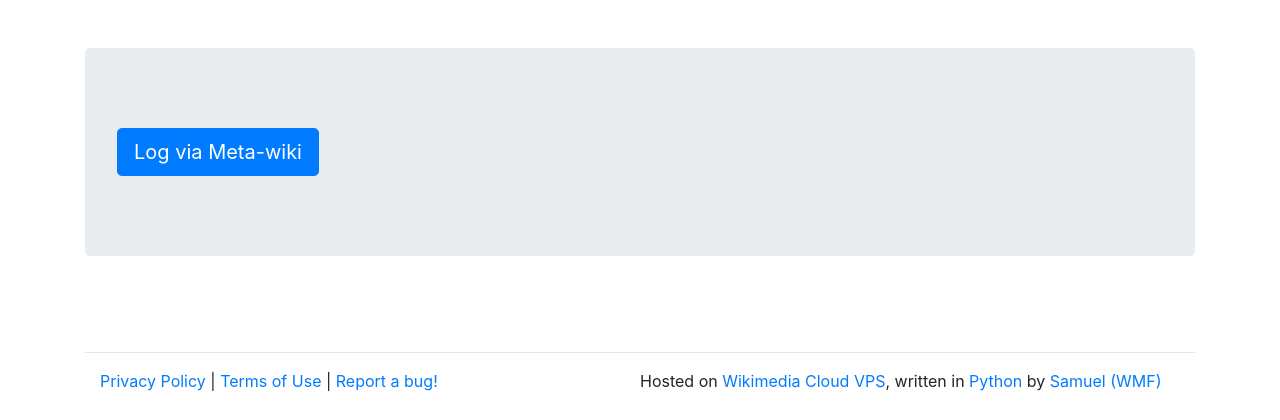
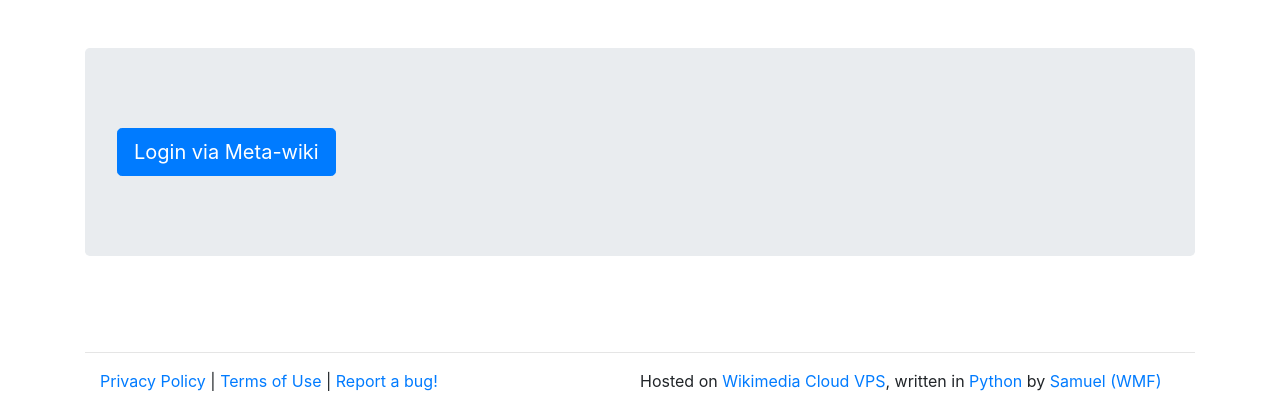
Before and after one commit to samuelguebo/tsbot-nda, a Python web app: template templates/index.html in a window 1280 px wide. Shown: the part 56-476 px from the top of the page. Run offline with Jinja, Linux system fonts and the light colour scheme; the template is opened without the code that fills it, so the values that code supplies are empty; some libraries are stand-ins or nearby versions.

Commit message:
[IMPR]  Jinja template adjustments

```diff
--- a/templates/index.html
+++ b/templates/index.html
@@ -20,7 +20,7 @@
 
         {% else %}
 		<p class="lead">
-			<a class="btn btn-primary btn-lg" href="{{ url_for('login') }}" role="button">Log via Meta-wiki</a>
+			<a class="btn btn-primary btn-lg" href="{{ url_for('login') }}" role="button">Login via Meta-wiki</a>
 		</p>
         {% endif %}
 	</div>
```
